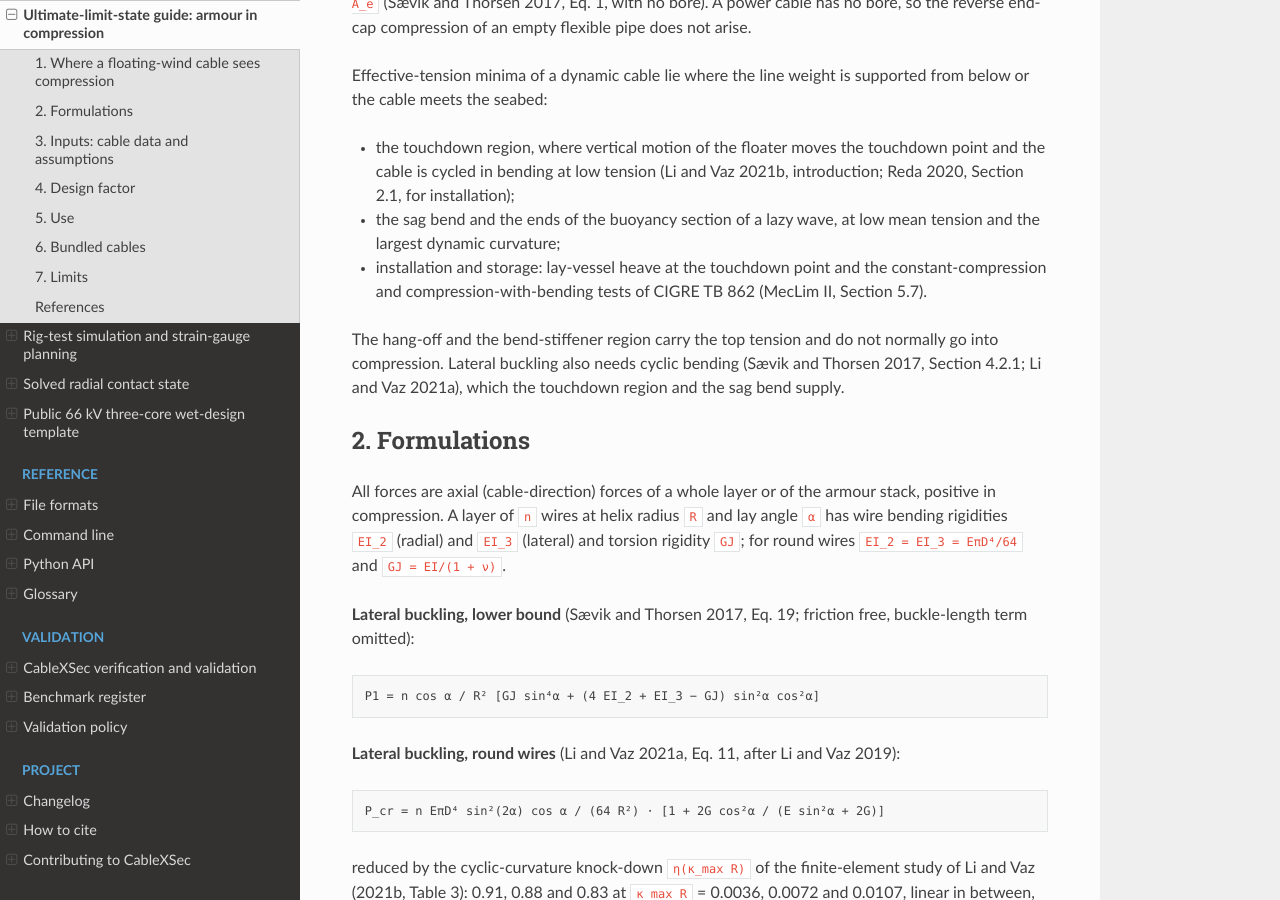
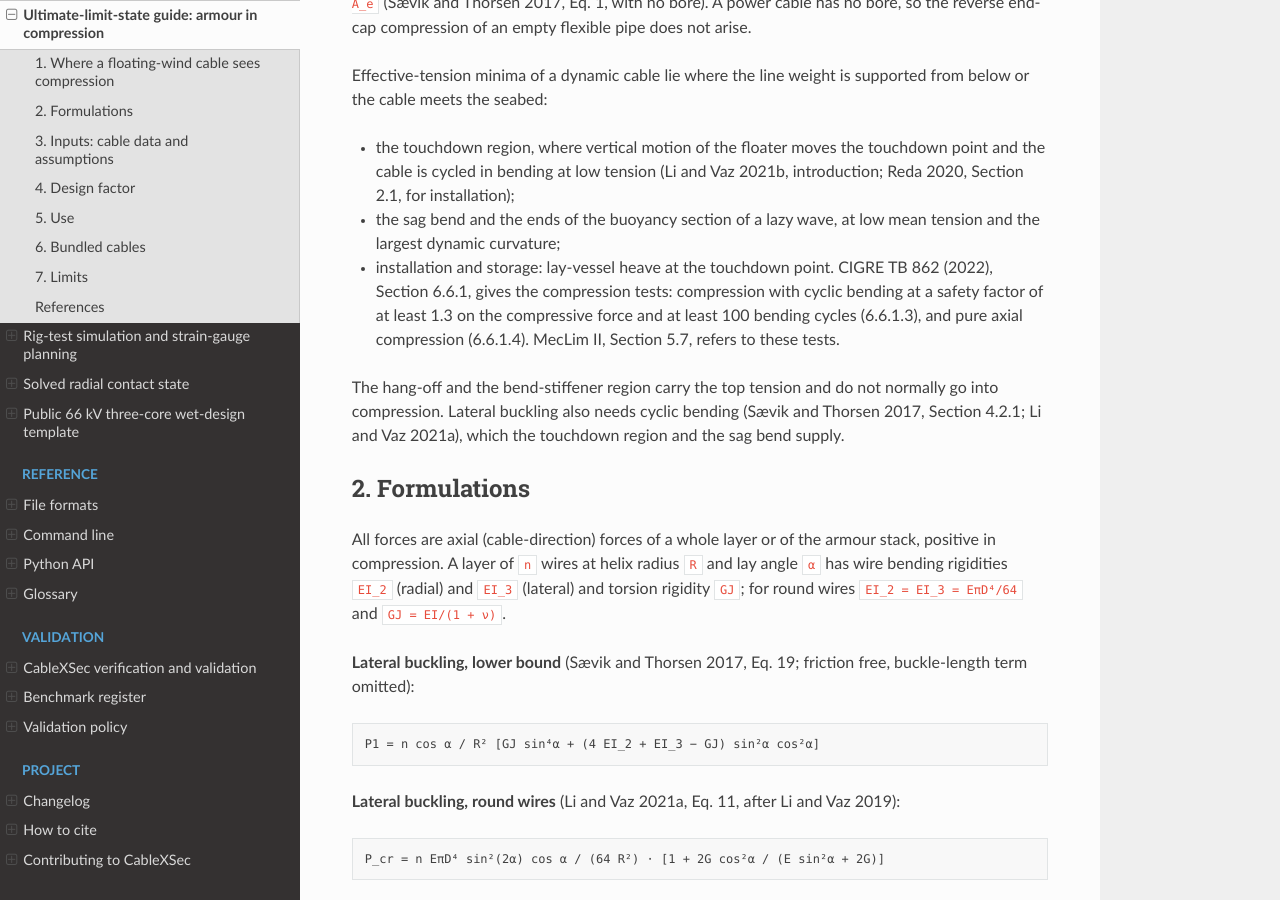
Before and after one commit to SMI-Lab-Inha/CableXSec, a Sphinx documentation site: the page built from doc/uls_guide.md, in a window 1280 px wide and 900 px high, scrolled down 541 px. Built offline with Sphinx 7.4.7 and the Read the Docs theme 3.1.0, drawn with Linux system fonts in a browser that asks for light colours; some of the changed text lies outside the part shown.

Commit message:
docs: TB 862 compression clause, material sources, no tool comparison
The ULS guide cited the compression tests to MecLim II Section 5.7,
which only refers to them; CIGRE TB 862 Section 6.6.1 gives them
(compression with cyclic bending, safety factor at least 1.3 on the
force, at least 100 bending cycles; pure axial compression).

Four material sources named standards that do not hold the values:
IEC 60228 sets no tensile limit for copper, and IEC 60287-2-1 lists no
metal thermal resistivity (lead, aluminium). The permittivity of
xlpe_qiao2025 was 2.3, the PE row of the IEC 60287-1-1 table it cites;
the XLPE row is 2.5. No analysis reads that value.

The 0.2.0 changelog and the benchmark register compared the Chae, Nam
and Shim (2023) torsional stiffness with the outputs of the source's
cross-section programs. The comparison had no measurement and is
removed; the core-lay sensitivity stays.

Signed-off-by: Jae Hoon Seo <jaehoon.seo@inha.ac.kr>

```diff
--- a/doc/uls_guide.md
+++ b/doc/uls_guide.md
@@ -30,9 +30,11 @@ supported from below or the cable meets the seabed:
   Vaz 2021b, introduction; Reda 2020, Section 2.1, for installation);
 - the sag bend and the ends of the buoyancy section of a lazy wave, at low
   mean tension and the largest dynamic curvature;
-- installation and storage: lay-vessel heave at the touchdown point and the
-  constant-compression and compression-with-bending tests of CIGRE TB 862
-  (MecLim II, Section 5.7).
+- installation and storage: lay-vessel heave at the touchdown point. CIGRE
+  TB 862 (2022), Section 6.6.1, gives the compression tests: compression
+  with cyclic bending at a safety factor of at least 1.3 on the compressive
+  force and at least 100 bending cycles (6.6.1.3), and pure axial
+  compression (6.6.1.4). MecLim II, Section 5.7, refers to these tests.
 
 The hang-off and the bend-stiffener region carry the top tension and do not
 normally go into compression. Lateral buckling also needs cyclic bending
@@ -319,5 +321,7 @@ curvature of the record. Pairing the two extremes is conservative.
   Section 4.5 and Table 6 (de Sousa test data).
 - Reda, A. (2020). Numerical modelling of subsea cables and pipelines. PhD
   thesis, Curtin University, Section 2.1.
+- CIGRE TB 862 (2022). Recommendations for mechanical testing of submarine
+  cables for dynamic application, Section 6.6.1.
 - DNV-RP-F401 (2019), Table 3-1; DNV-ST-0359 (2016, amended 2021);
   DNV-RP-0360; MecLim II guidelines (Offshore Wind Accelerator).
```
Also changed, not shown: CHANGELOG.md (+17 -15 lines), doc/benchmarks.md (+2 -6 lines), doc/template_66kv.md (+1 -1 lines), 1 other file.
